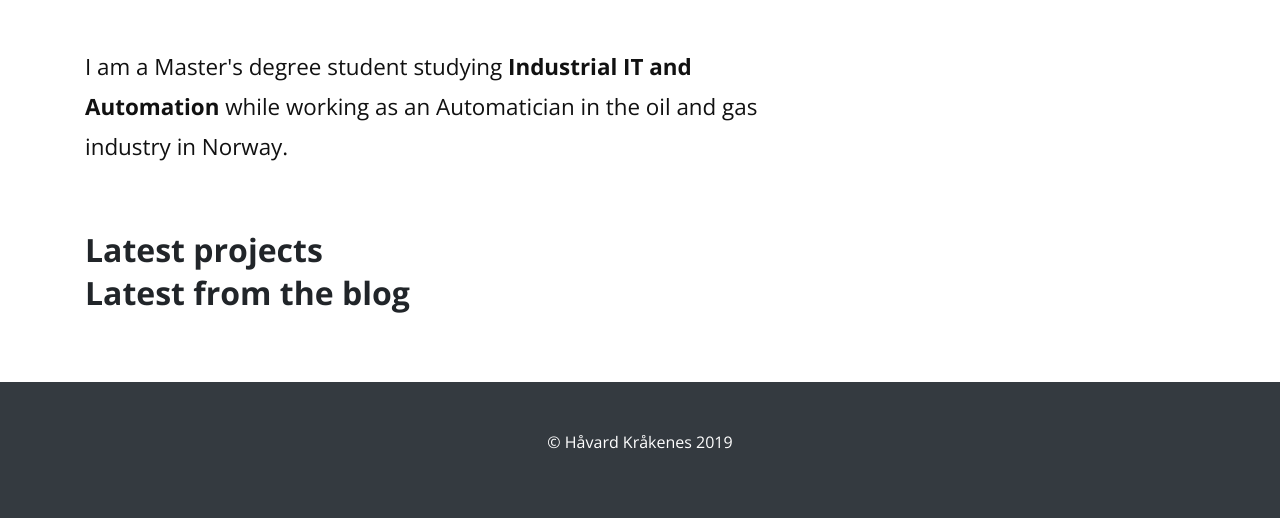
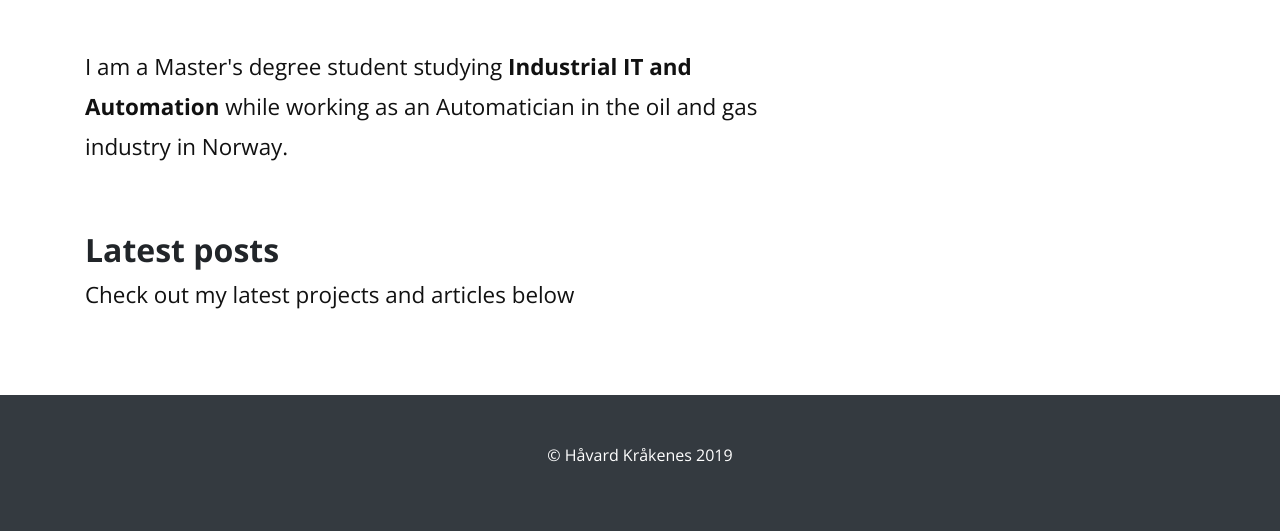
Before and after one commit to haavardnk/krakenes.com, a Django app: page / in a window 1280 px wide. Shown: the part 746-1277 px from the top of the page. Run offline with Django 3.2, Linux system fonts and the light colour scheme; data that the repository does not hold is empty; parts of the project's set-up code (start-up, migrations or seed data) failed here and were passed over; some libraries are stand-ins or nearby versions.

Commit message:
Removed projects from the front site again.

```diff
--- a/blog/templates/blog/home.html
+++ b/blog/templates/blog/home.html
@@ -42,41 +42,10 @@
 <section class="no-padding-top">
   <div class="container">
     <header>
-      <h2>Latest projects</h2>
-    </header>
-    <div class="row">
-      {% for project in projects.all|slice:":3" %}
-      <div class="post col-md-4">
-        <div class="post-thumbnail">
-          <a href="{% url 'project_details' project.id %}"
-            ><img
-              src="{{ project.image.url }}"
-              alt="..."
-              class=""
-              width="350"
-              height="250"
-              style="object-fit: cover"
-          /></a>
-        </div>
-        <div class="post-details">
-          <div class="post-meta d-flex justify-content-between">
-            <div class="date">{{ project.pub_date_pretty }}</div>
-            <div class="category">
-              <a href="#">{{ project.category }}</a>
-            </div>
-          </div>
-          <a href="{% url 'project_details' project.id %}">
-            <h3 class="h4">{{ project.title }}</h3></a
-          >
-          <p class="text-muted">{{ project.summary }}</p>
-        </div>
-      </div>
-      {% endfor %}
-    </div>
-  </div>
-  <div class="container">
-    <header>
-      <h2>Latest from the blog</h2>
+      <h2>Latest posts</h2>
+      <p class="text-big">
+          Check out my latest projects and articles below
+      </p>
     </header>
     <div class="row">
       {% for post in posts.all|slice:":3" %}
--- a/blog/views.py
+++ b/blog/views.py
@@ -11,8 +11,7 @@ from django.contrib.auth.models import User
 
 def home(request):
     posts = BlogPost.objects.all().order_by('-id')
-    projects = Project.objects.all().order_by('-id')
-    return render(request, 'blog/home.html', {'posts': posts, 'projects': projects})
+    return render(request, 'blog/home.html', {'posts': posts})
 
 
 def blog(request):
```
